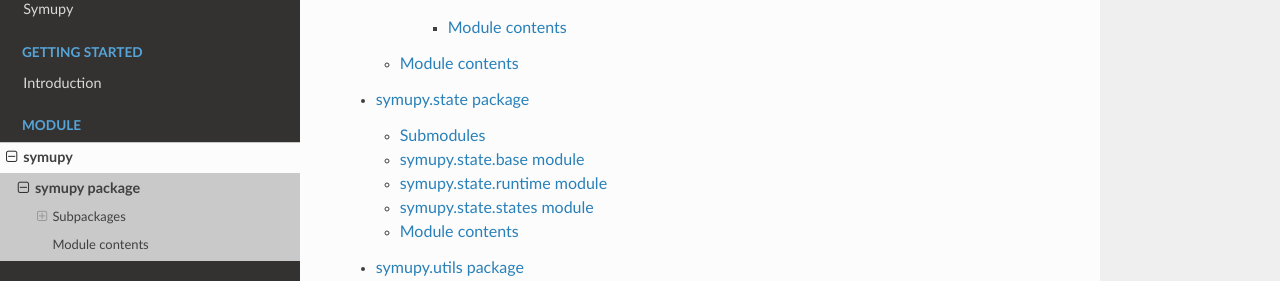
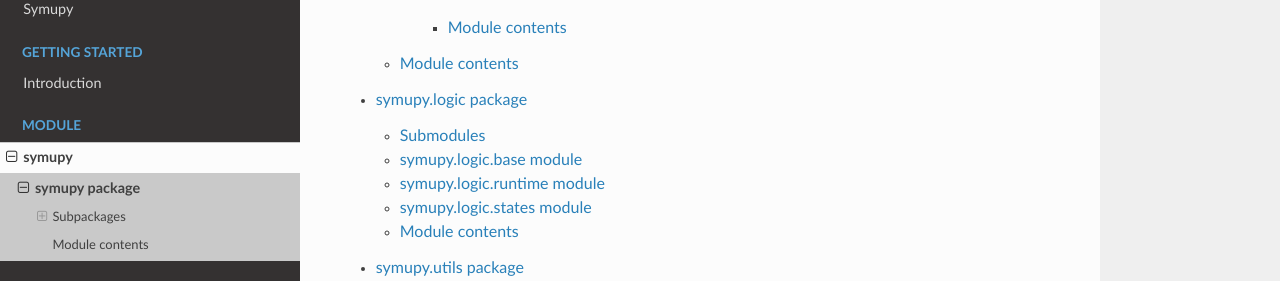
Before and after one commit to licit-lab/symupy, a Sphinx documentation site: the page built from docs/source/symupy.rst, in a window 1280 px wide and 900 px high, scrolled down 1124 px. Shown: the part 168-449 px from the top of the window. Built offline with Sphinx 7.4.7 and the Read the Docs theme 2.0.0, drawn with Linux system fonts in a browser that asks for light colours.

Commit message:
📝  Doc structure update

```diff
--- a/docs/source/symupy.state.rst
+++ b/docs/source/symupy.logic.rst
@@ -1,29 +1,29 @@
-symupy.state package
+symupy.logic package
 ====================
 
 Submodules
 ----------
 
-symupy.state.base module
+symupy.logic.base module
 ------------------------
 
-.. automodule:: symupy.state.base
+.. automodule:: symupy.logic.base
    :members:
    :undoc-members:
    :show-inheritance:
 
-symupy.state.runtime module
+symupy.logic.runtime module
 ---------------------------
 
-.. automodule:: symupy.state.runtime
+.. automodule:: symupy.logic.runtime
    :members:
    :undoc-members:
    :show-inheritance:
 
-symupy.state.states module
+symupy.logic.states module
 --------------------------
 
-.. automodule:: symupy.state.states
+.. automodule:: symupy.logic.states
    :members:
    :undoc-members:
    :show-inheritance:
@@ -32,7 +32,7 @@ symupy.state.states module
 Module contents
 ---------------
 
-.. automodule:: symupy.state
+.. automodule:: symupy.logic
    :members:
    :undoc-members:
    :show-inheritance:
--- a/docs/source/symupy.rst
+++ b/docs/source/symupy.rst
@@ -8,7 +8,7 @@ Subpackages
 
    symupy.api
    symupy.components
-   symupy.state
+   symupy.logic
    symupy.utils
 
 Module contents
```
